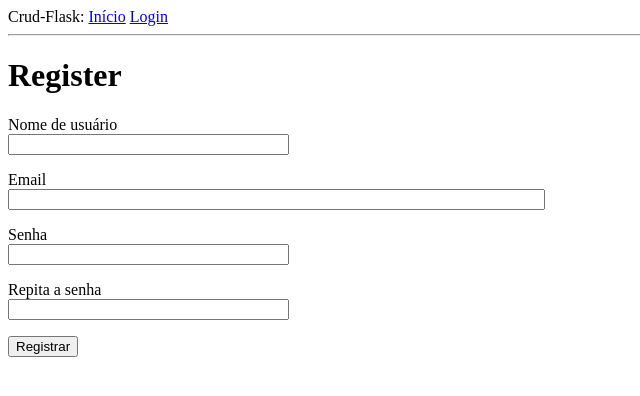
After one commit to ggrecco/crud_flask, a Flask app: page /register in a window 1280 px wide. The commit adds this page. Shown: the top 396 px of the page, without its empty margins (0-640 px from the left). Run offline with Flask 2, Linux system fonts and the light colour scheme.

Commit message:
corrigido erro no login e para cadastrar-se

```diff
--- a/crf/app/forms.py
+++ b/crf/app/forms.py
@@ -1,6 +1,8 @@
 from flask_wtf import FlaskForm
 from wtforms import StringField, PasswordField, BooleanField, SubmitField, SelectField
-from wtforms.validators import DataRequired
+from wtforms.validators import ValidationError, DataRequired, Email, EqualTo
+from app.models import User
+
 
 class LoginForm(FlaskForm):
     username = StringField('Usuário', validators=[DataRequired()],
@@ -13,3 +15,22 @@ class LoginForm(FlaskForm):
     #                                             ('escolha 2', 'escolha 2'),
     #                                             ('escolha 3', 'escolha 3')],
     #                        render_kw={"class": "teste"})
+
+
+class RegistrationForm(FlaskForm):
+    username = StringField('Nome de usuário', validators=[DataRequired()])
+    email = StringField('Email', validators=[DataRequired(), Email()])
+    password = PasswordField('Senha', validators=[DataRequired()])
+    password2 = PasswordField(
+        'Repita a senha', validators=[DataRequired(), EqualTo('password')])
+    submit = SubmitField('Registrar')
+
+    def validate_username(self, username):
+        user = User.query.filter_by(username=username.data).first()
+        if user is not None:
+            raise ValidationError('Favor utilizar outro nome de usuário.')
+
+    def validate_email(self, email):
+        user = User.query.filter_by(email=email.data).first()
+        if user is not None:
+            raise ValidationError('Favor utilizar outro endereço de e-mail.')
--- a/crf/app/routes.py
+++ b/crf/app/routes.py
@@ -1,19 +1,66 @@
-from flask import render_template, flash, redirect, url_for
-from app import app
-from app.forms import LoginForm
+from flask import render_template, flash, redirect, url_for, request
+from flask_login import current_user, login_user, logout_user, login_required
+from app import app, db
+from app.forms import LoginForm, RegistrationForm
+from app.models import User
+from werkzeug.urls import url_parse
+
 
 @app.route('/')
 @app.route('/index')
+@login_required
 def index():
     msg = {'frase': 'crud-flask'}
     return render_template('olacrud.html', title='Crud-Flask', msg=msg)
 
 
+# @app.route('/login', methods=['GET', 'POST'])
+# def login():
+#     if current_user.is_authenticated:
+#         return redirect(url_for('index'))
+#     form = LoginForm()
+#     if form.validate_on_submit():
+#         user = User.query.filter_by(username=form.username.data).first()
+#         if user is None or not user.check_password(form.password.data):
+#             flash('Usuario ou senha invalido')
+#             return redirect(url_for('login'))
+#         login_user(user, remember=form.remember_me.data)
+#         next_page = request.args.get('next')
+#         if not next_page or url_parse(next_page).netloc != '':
+#             next_page = url_for('index')
+#         return redirect(next_page)
+
 @app.route('/login', methods=['GET', 'POST'])
 def login():
+    if current_user.is_authenticated:
+        return redirect(url_for('index'))
     form = LoginForm()
     if form.validate_on_submit():
-        flash('Login requested for user {}, remember_me={}'.format(
-            form.username.data, form.remember_me.data))
-        return redirect((url_for('index')))
+        user = User.query.filter_by(username=form.username.data).first()
+        if user is None or not user.check_password(form.password.data):
+            flash('Invalid username or password')
+            return redirect(url_for('login'))
+        login_user(user, remember=form.remember_me.data)
+        return redirect(url_for('index'))
     return render_template('login.html', title='Sign In', form=form)
+
+
+@app.route('/logout')
+def logout():
+    logout_user()
+    return redirect(url_for('index'))
+
+
+@app.route('/register', methods=['GET', 'POST'])
+def register():
+    if current_user.is_authenticated:
+        return redirect(url_for('index'))
+    form = RegistrationForm()
+    if form.validate_on_submit():
+        user = User(username=form.username.data, email=form.email.data)
+        user.set_password(form.password.data)
+        db.session.add(user)
+        db.session.commit()
+        flash('Congratulations, you are now a registered user!')
+        return redirect(url_for('login'))
+    return render_template('register.html', title='Register', form=form)
--- a/crf/app/templates/index.html
+++ b/crf/app/templates/index.html
@@ -13,8 +13,12 @@
 <body>
     <div>
     Crud-Flask:
-        <a href="/index">Início</a>
-        <a href="/login"> Entrar</a>
+        <a href="{{ url_for('index') }}">Início</a>
+        {% if current_user.is_anonymous %}
+        <a href="{{ url_for('login') }}">Login</a>
+        {% else %}
+        <a href="{{ url_for('logout') }}">Logout</a>
+        {% endif %}
     </div>
     <hr>
     {% with messages = get_flashed_messages() %}
--- a/crf/app/templates/login.html
+++ b/crf/app/templates/login.html
@@ -21,4 +21,5 @@
     <p>{{ form.remember_me() }} {{ form.remember_me.label }}</p>
     <p>{{ form.submit() }}</p>
 </form>
+<p>Novo por aqui? <a href="{{ url_for('register') }}"> Clique para registrar</a></p>
 {% endblock %}
--- /dev/null
+++ b/crf/app/templates/register.html
@@ -0,0 +1,37 @@
+{% extends "index.html" %}
+
+{% block content %}
+    <h1>Register</h1>
+    <form action="" method="post">
+        {{ form.hidden_tag() }}
+        <p>
+            {{ form.username.label }}<br>
+            {{ form.username(size=32) }}<br>
+            {% for error in form.username.errors %}
+            <span style="color: red;">[{{ error }}]</span>
+            {% endfor %}
+        </p>
+        <p>
+            {{ form.email.label }}<br>
+            {{ form.email(size=64) }}<br>
+            {% for error in form.email.errors %}
+            <span style="color: red;">[{{ error }}]</span>
+            {% endfor %}
+        </p>
+        <p>
+            {{ form.password.label }}<br>
+            {{ form.password(size=32) }}<br>
+            {% for error in form.password.errors %}
+            <span style="color: red;">[{{ error }}]</span>
+            {% endfor %}
+        </p>
+        <p>
+            {{ form.password2.label }}<br>
+            {{ form.password2(size=32) }}<br>
+            {% for error in form.password2.errors %}
+            <span style="color: red;">[{{ error }}]</span>
+            {% endfor %}
+        </p>
+        <p>{{ form.submit() }}</p>
+    </form>
+{% endblock %}
--- a/crf/config.py
+++ b/crf/config.py
@@ -1,4 +1,7 @@
 import os
+basedir = os.path.abspath(os.path.dirname(__file__))
 
 class Config(object):
     SECRET_KEY = 'you-shall-not-pass'
+    SQLALCHEMY_DATABASE_URI = 'sqlite:///' + os.path.join(basedir, 'app.db')
+    SQLALCHEMY_TRACK_MODIFICATIONS = False
```
Also changed, not shown: crf/app/__init__.py (+9 -1 lines), crf/app/models.py (added, +23 -0 lines), crf/app.db (added), 1 other file.
